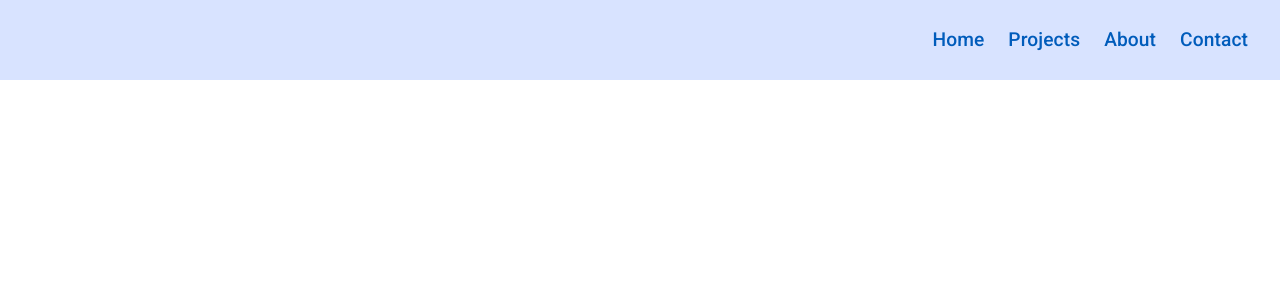
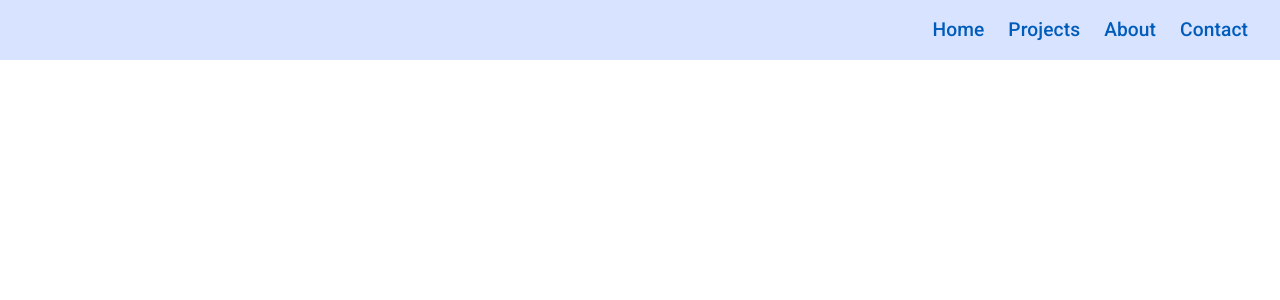
Before and after one commit to DePlaced/deplaced.github.io, an Angular app in the folder deplace-tech/: page / in a window 1280 px wide. Shown: the top 300 px of the page. Built offline with nearby package versions, Linux system fonts and the light colour scheme.

Commit message:
Update header.component.scss

```diff
--- a/deplace-tech/src/app/components/header/header.component.scss
+++ b/deplace-tech/src/app/components/header/header.component.scss
@@ -1,5 +1,5 @@
 // Define variables for header heights
-$header-height-desktop: 80px;
+$header-height-desktop: 60px;
 $header-height-mobile: 50px;
 
 // Mixin for responsive header height
```
